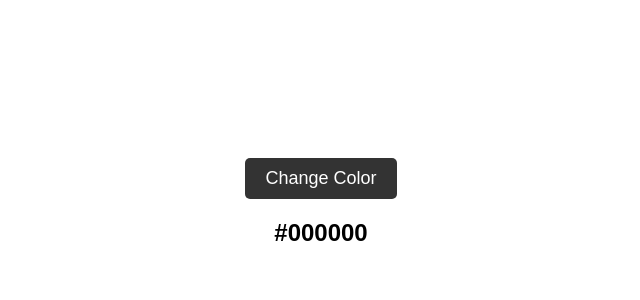
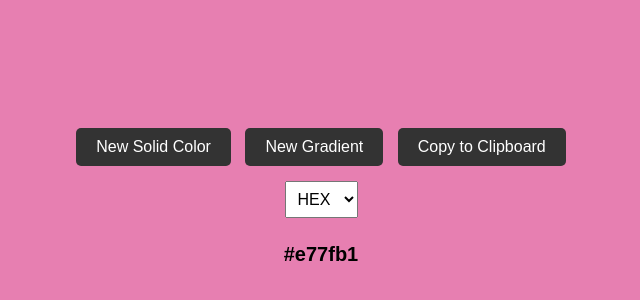
Before and after one commit to HalalDevsYT/ColorCodeFlipper, a plain HTML site: page index.html in a window 1280 px wide. Shown: the part 198-498 px from the top of the page, without its empty margins (319-959 px from the left). Drawn offline with Linux system fonts and the light colour scheme.

Commit message:
Update index.html

```diff
--- a/index.html
+++ b/index.html
@@ -3,7 +3,7 @@
 <head>
     <meta charset="UTF-8">
     <meta name="viewport" content="width=device-width, initial-scale=1.0">
-    <title>Color Flipper</title>
+    <title>Color Flipper Deluxe</title>
     <style>
         body {
             display: flex;
@@ -12,41 +12,136 @@
             align-items: center;
             height: 100vh;
             margin: 0;
-            transition: background-color 0.5s ease;
+            transition: background 0.5s ease;
             font-family: Arial, sans-serif;
+        }
+        .container {
+            text-align: center;
         }
         button {
             padding: 10px 20px;
-            font-size: 18px;
+            font-size: 16px;
             cursor: pointer;
             border: none;
             border-radius: 5px;
             background-color: #333;
             color: white;
+            margin: 5px;
         }
         button:hover {
             background-color: #555;
         }
+        select {
+            padding: 8px;
+            font-size: 16px;
+            margin: 10px;
+        }
         #colorCode {
-            margin-top: 20px;
-            font-size: 24px;
+            margin: 15px 0;
+            font-size: 20px;
             font-weight: bold;
+        }
+        #gradientInfo {
+            font-size: 18px;
         }
     </style>
 </head>
 <body>
-    <button onclick="changeColor()">Change Color</button>
-    <div id="colorCode">#000000</div>
+    <div class="container">
+        <button onclick="changeColor(false)">New Solid Color</button>
+        <button onclick="changeColor(true)">New Gradient</button>
+        <button onclick="copyToClipboard()">Copy to Clipboard</button>
+        <br>
+        <select id="colorFormat" onchange="updateDisplay()">
+            <option value="hex">HEX</option>
+            <option value="rgb">RGB</option>
+            <option value="hsl">HSL</option>
+        </select>
+        <div id="colorCode">#000000</div>
+        <div id="gradientInfo"></div>
+    </div>
 
     <script>
-        function changeColor() {
-            // Generate a random HEX color
-            const randomColor = '#' + Math.floor(Math.random()*16777215).toString(16);
-            // Apply it to the background
-            document.body.style.backgroundColor = randomColor;
-            // Update the displayed color code
-            document.getElementById('colorCode').textContent = randomColor;
+        let currentColor1 = '#000000';
+        let currentColor2 = null; // For gradient
+
+        function getRandomColor() {
+            return '#' + Math.floor(Math.random() * 16777215).toString(16);
         }
+
+        function hexToRGB(hex) {
+            let r = parseInt(hex.slice(1, 3), 16);
+            let g = parseInt(hex.slice(3, 5), 16);
+            let b = parseInt(hex.slice(5, 7), 16);
+            return `rgb(${r}, ${g}, ${b})`;
+        }
+
+        function hexToHSL(hex) {
+            let r = parseInt(hex.slice(1, 3), 16) / 255;
+            let g = parseInt(hex.slice(3, 5), 16) / 255;
+            let b = parseInt(hex.slice(5, 7), 16) / 255;
+            let max = Math.max(r, g, b), min = Math.min(r, g, b);
+            let h, s, l = (max + min) / 2;
+
+            if (max === min) {
+                h = s = 0;
+            } else {
+                let d = max - min;
+                s = l > 0.5 ? d / (2 - max - min) : d / (max + min);
+                switch (max) {
+                    case r: h = (g - b) / d + (g < b ? 6 : 0); break;
+                    case g: h = (b - r) / d + 2; break;
+                    case b: h = (r - g) / d + 4; break;
+                }
+                h /= 6;
+            }
+            return `hsl(${Math.round(h * 360)}, ${Math.round(s * 100)}%, ${Math.round(l * 100)}%)`;
+        }
+
+        function updateDisplay() {
+            const format = document.getElementById('colorFormat').value;
+            let displayText1 = currentColor1;
+            let displayText2 = currentColor2;
+
+            if (format === 'rgb') {
+                displayText1 = hexToRGB(currentColor1);
+                if (currentColor2) displayText2 = hexToRGB(currentColor2);
+            } else if (format === 'hsl') {
+                displayText1 = hexToHSL(currentColor1);
+                if (currentColor2) displayText2 = hexToHSL(currentColor2);
+            }
+
+            document.getElementById('colorCode').textContent = displayText1;
+            if (currentColor2) {
+                document.getElementById('gradientInfo').textContent = `Gradient: ${displayText1} to ${displayText2}`;
+            } else {
+                document.getElementById('gradientInfo').textContent = '';
+            }
+        }
+
+        function changeColor(isGradient) {
+            currentColor1 = getRandomColor();
+            if (isGradient) {
+                currentColor2 = getRandomColor();
+                document.body.style.background = `linear-gradient(to right, ${currentColor1}, ${currentColor2})`;
+            } else {
+                currentColor2 = null;
+                document.body.style.background = currentColor1;
+            }
+            updateDisplay();
+        }
+
+        function copyToClipboard() {
+            const text = currentColor2
+                ? `${currentColor1} to ${currentColor2}`
+                : currentColor1;
+            navigator.clipboard.writeText(text).then(() => {
+                alert('Color code copied to clipboard!');
+            });
+        }
+
+        // Initial color
+        changeColor(false);
     </script>
 </body>
 </html>
```
